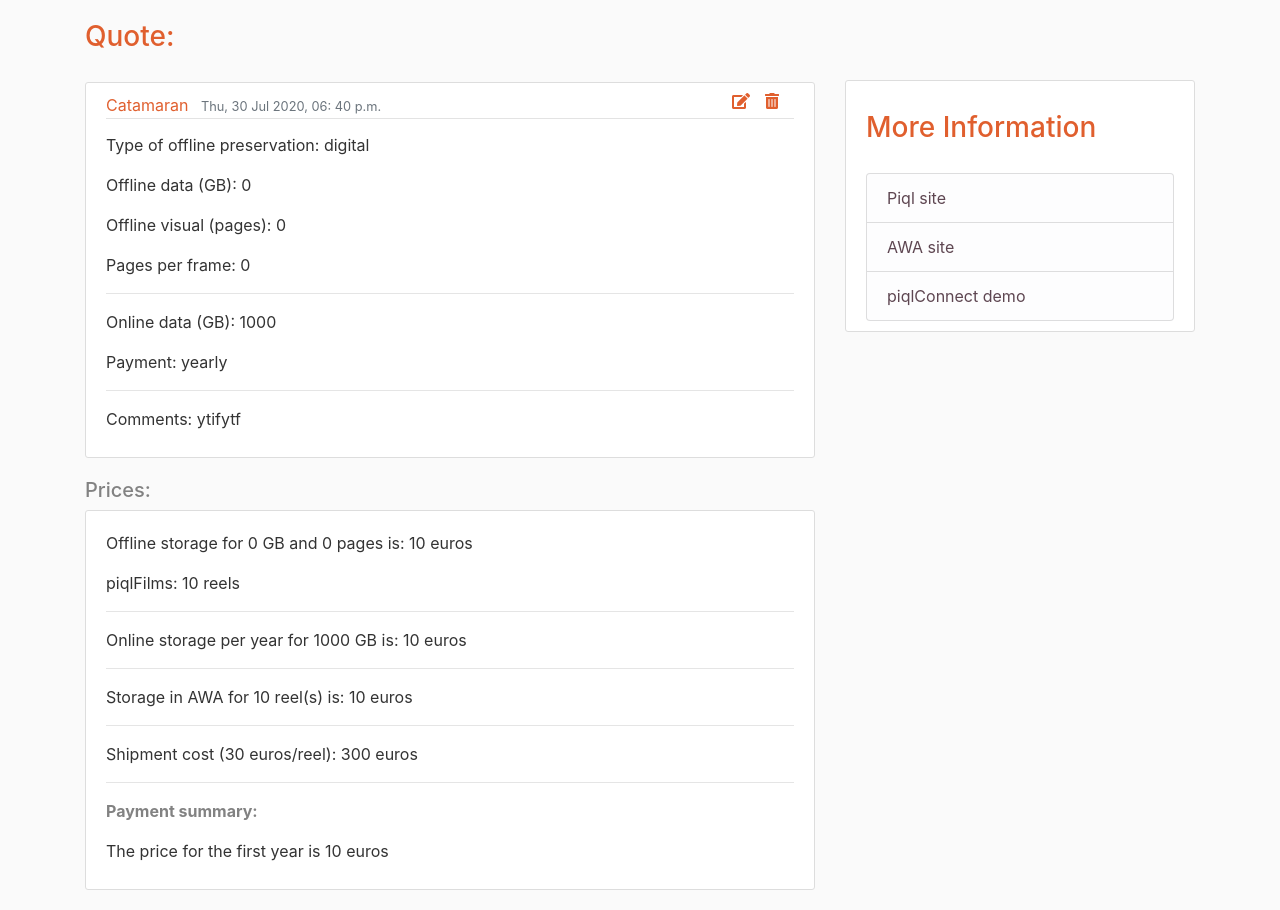
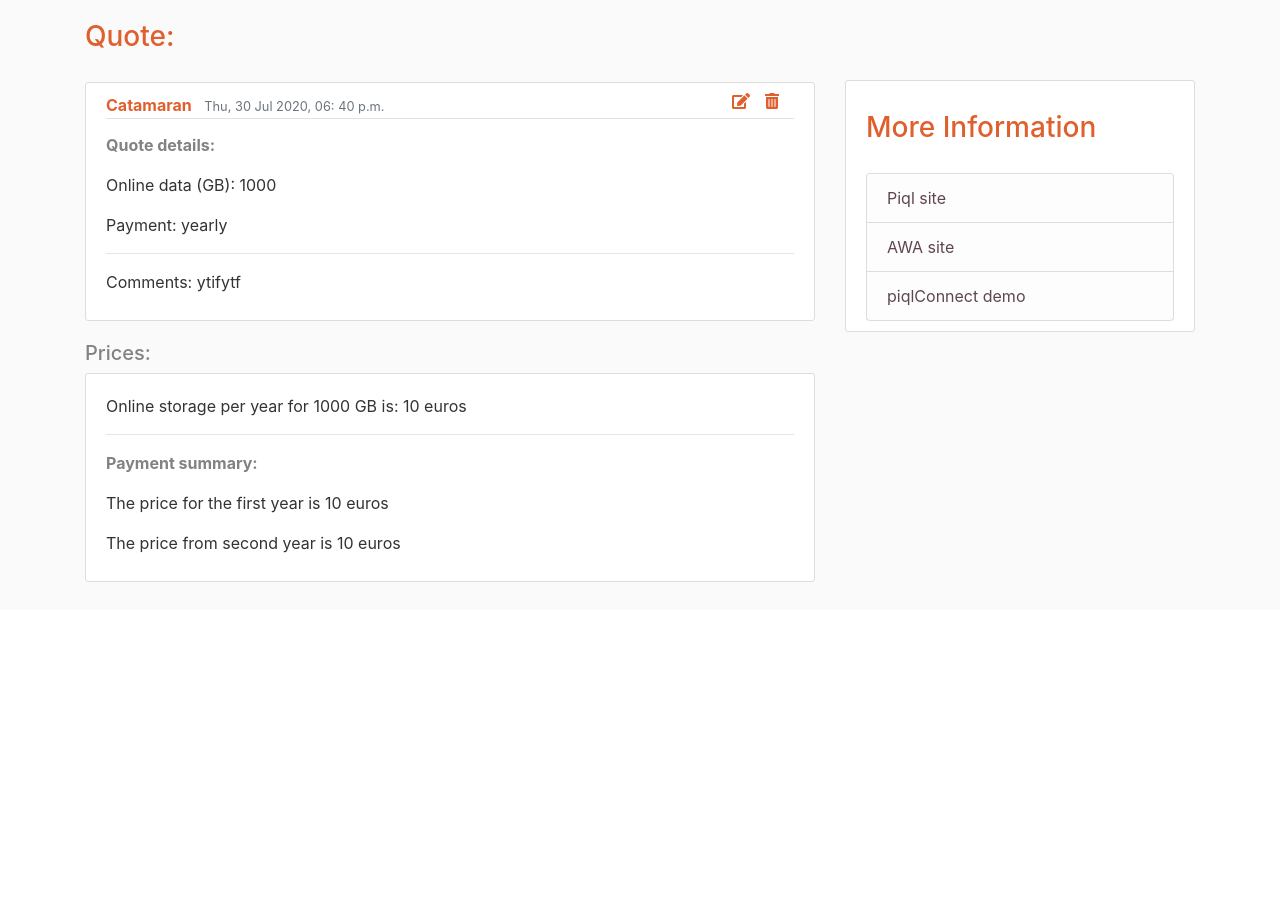
Before and after one commit to alfrtruj-p/calculator, a Django app: template calc/templates/calc/data_quote.html in a window 1280 px wide. Shown: the part 190-1100 px from the top of the page. After the commit the page ends 772 px from the top, so only its background shows below. Run offline with Django 3.2, Linux system fonts and the light colour scheme; data comes from the database, SQL or seed files in the repository; both versions use the stored data as it was after the commit; the template is opened without the code that fills it: values that come from a table or form of the project are taken from there, most other values are stand-ins (such as "Sample title", 1, 10 or a date in 2020); parts of the project's set-up code (start-up, migrations or seed data) failed here and were passed over; some libraries are stand-ins or nearby versions.

Commit message:
adding AWA calculation improvements

```diff
--- a/calc/calculator.py
+++ b/calc/calculator.py
@@ -143,6 +143,8 @@ def awa(decision, entity, storage, reel):
     mgmt_fee = prices.price_calculation(pricing, 'awa_management_yearly')
     if decision == 'no':
         awa_price = 0
+    elif reel == 0:
+        awa_price = 0
     else:
         if entity == 'public':
             fee = reg_fee + prices.price_calculation(pricing, 'awa_contribution_public')
@@ -155,4 +157,19 @@ def awa(decision, entity, storage, reel):
         elif storage == '10':
             storage_awa = mgmt_fee + (prices.price_calculation(pricing, 'awa_reel_yearly_25y') * reel)
         awa_price = fee + storage_awa
-    return awa_price
+    return awa_price, fee, storage_awa
+
+
+"""def reader(piqlreader, service):
+    support = 0
+    installation = prices.price_calculation(pricing, 'piqlReader_installation')
+    if piqlreader == 'no':
+        piqlreader_price = 0
+    else:
+        piqlreader = prices.price_calculation(pricing, 'piqlReader')
+        if service == 'platinum':
+            support = prices.price_calculation(prices, 'piqlReader_platinum_service')
+        elif service == 'gold':
+            support = prices.price_calculation(pricing, 'piqlReader_gold_service')
+        piqlreader_price = piqlreader + installation + support
+    return piqlreader_price, piqlreader, installation, support"""
--- a/calc/models.py
+++ b/calc/models.py
@@ -23,8 +23,8 @@ class Input(models.Model):
     comment = models.TextField(verbose_name='Comments')
     created_date = models.DateTimeField(default=timezone.now)
     awa = models.CharField(default='no', blank=True, max_length=40, choices=DECISION, verbose_name='Storage in Arctic World Archive')
-    awa_contribution = models.CharField(max_length=40, choices=CONTRIBUTION, verbose_name='Entity')
-    awa_storage = models.CharField(max_length=40, choices=STORAGE, verbose_name='AWA Storage')
+    awa_contribution = models.CharField(default='public', max_length=40, choices=CONTRIBUTION, verbose_name='Entity')
+    awa_storage = models.CharField(default='5', max_length=40, choices=STORAGE, verbose_name='AWA Storage')
     piqlreader = models.CharField(default='no', blank=True, max_length=40, choices=DECISION, verbose_name='piqlReader')
     service = models.CharField(blank=True, max_length=40, choices=SERVICE, verbose_name='Service agreement')
 
--- a/calc/templates/calc/data_quote.html
+++ b/calc/templates/calc/data_quote.html
@@ -9,7 +9,7 @@
     <article class="media content-section">
           <div class="media-body">
             <div class="article-metadata">
-              <a class="mr-2" href="{% url 'data_quote' pk=quote.pk %}">{{ quote.customer_name }}</a>
+              <a class="mr-2" href="{% url 'data_quote' pk=quote.pk %}"><strong>{{ quote.customer_name }}</strong></a>
               <small class="text-muted">{{ quote.created_date|date:"D, d M Y, h: i a" }}</small>
 
               <a href="{% url 'quote_delete' pk=quote.pk %}"
@@ -18,6 +18,9 @@
               <a href="{% url 'data_edit' pk=quote.pk %}"><i class="fas fa-edit"></i></a>
             </div>
             <div class="my_quote">
+                <p style="color: #828282"><strong>Quote details:</strong></p>
+
+                {% if quote.offline_data or quote.pages %}
                     <p>Type of offline preservation: {{ quote.type }}</p>
                     <p>Offline data (GB): {{ quote.offline_data }}</p>
                     <p>Offline visual (pages): {{ quote.pages }}</p>
@@ -27,6 +30,9 @@
                         <p>Pages per frame: {{ quote.layout }}</p>
                     {% endif %}
                 <hr>
+                {% endif %}
+
+                {% if quote.online_data %}
                     <p>Online data (GB): {{ quote.online_data }}</p>
                     {% if quote.online_data == 0 %}
                         <p>Payment: only_piqlfilm</p>
@@ -34,6 +40,22 @@
                         <p>Payment: {{ quote.payment }}</p>
                     {% endif %}
                 <hr>
+                {% endif %}
+
+                {% if quote.awa == 'yes' %}
+                    {% if quote.offline_data or quote.pages %}
+                        <p>AWA Storage for a {{ quote.awa_contribution }} entity </p>
+                        <p>Period: {{ quote.awa_storage }} years</p>
+                        <hr>
+                    {% endif %}
+                {% endif %}
+
+                {% if quote.piqlreader == 'yes' %}
+                    <p>piqlReader included</p>
+                    <p>Service support: {{ quote.service }} </p>
+                    <hr>
+                {% endif %}
+
                 <p>Comments: {{ quote.comment|linebreaksbr }}</p>
             </div>
           </div>
@@ -45,65 +67,92 @@
 
           <div class="media-body">
             <div class=" result">
+            {% if quote.payment == 'only_piqlfilm' %}
                 {% if quote.online_data == 0 %}
                     <p>Offline storage for {{ quote.offline_data }} GB and {{ quote.pages }} pages is: {{ price }} euros</p>
                     <p>piqlFilms: {{ reel }} reels</p>
                     <hr>
+                    {% if quote.awa == 'yes' %}
+                        <p>Storage in AWA for {{ reel }} reel(s) is: {{ price_awa }} euros</p>
+                        <p>Including:</p>
+                        <p>One time registration and contribution fee for: {{ fee }} euros</p>
+                        <p>Management fee and AWA storage for: {{ storage_awa }} euros per year</p>
+                        <hr>
+                    {% endif %}
 
-                <p>Storage in AWA for {{ reel }} reel(s) is: {{ quote.awa_price }} euros</p>
-                <hr>
-
+                    <p style="color: #828282"><strong>Payment summary:</strong></p>
+                    <p>The price for the first year is {{ first_year_price }} euros</p>
                     {% if quote.awa == 'no' %}
                         <p>Shipment cost (30 euros/reel): {{ reel|mul:30 }} euros</p>
                     {% else %}
                         <p>Shipment cost to AWA (20 euros/reel): {{ reel|mul:20 }} euros</p>
+                        <hr>
+                        <p>The price from second year is {{ second_year_price }} euros</p>
                     {% endif %}
+                    <hr>
+                {% else %}
+                    <p>Incorrect "online payment", please select "Yearly" or "Monthly"</p>
+                {% endif %}
+
             {% elif quote.payment == 'yearly' %}
+                {% if quote.offline_data or quote.pages %}
                     <p>Offline storage for {{ quote.offline_data }} GB and {{ quote.pages }} pages is: {{ offline }} euros</p>
                     <p>piqlFilms: {{ reel }} reels</p>
                     <hr>
-
+                {% endif %}
                 <p>Online storage per year for {{ quote.online_data }} GB is: {{ online }} euros</p>
                 <hr>
+                {% if quote.awa == 'yes' %}
+                    {% if quote.offline_data or quote.pages %}
+                        <p>Storage in AWA for {{ reel }} reel(s) is: {{ price_awa }} euros</p>
+                        <p>Including:</p>
+                        <p>One time registration and contribution fee for: {{ fee }} euros</p>
+                        <p>Management fee and AWA storage for: {{ storage_awa }} euros per year</p>
+                        <hr>
+                    {% endif %}
+                {% endif %}
 
-                <p>Storage in AWA for {{ reel }} reel(s) is: {{ price_awa }} euros</p>
-                <hr>
 
+                <p style="color: #828282"><strong>Payment summary:</strong></p>
+                <p>The price for the first year is {{ first_year_price }} euros</p>
+                {% if quote.offline_data or quote.pages %}
                     {% if quote.awa == 'no' %}
                         <p>Shipment cost (30 euros/reel): {{ reel|mul:30 }} euros</p>
                     {% else %}
                         <p>Shipment cost to AWA (20 euros/reel): {{ reel|mul:20 }} euros</p>
                     {% endif %}
                 <hr>
+                {% endif %}
+                <p>The price from second year is {{ second_year_price }} euros</p>
 
-                <p style="color: #828282"><strong>Payment summary:</strong></p>
-                <p>The price for the first year is {{ price }} euros</p>
-                {% if quote.offline_data or quote.pages > 0 %}
-                <p>The price from second year is {{ online }} euros</p>
-                {% endif %}
             {% elif quote.payment == 'monthly' %}
+                {% if quote.offline_data or quote.pages %}
                     <p>Offline storage for {{ quote.offline_data }} GB and {{ quote.pages }} pages is: {{ offline }} euros</p>
                     <p>piqlFilms: {{ reel }} reels</p>
                     <hr>
-
+                {% endif %}
                 <p>Online storage per month for {{ quote.online_data }} GB is: {{ online }} euros</p>
                 <hr>
+                {% if quote.awa == 'yes' %}
+                    <p>Storage in AWA for {{ reel }} reel(s) is: {{ price_awa }} euros</p>
+                    <p>Including:</p>
+                    <p>One time registration and contribution fee for: {{ fee }} euros</p>
+                    <p>Management fee and AWA storage for: {{ storage_awa }} euros per year</p>
+                    <hr>
+                {% endif %}
 
-                <p>Storage in AWA for {{ reel }} reel(s) is: {{ quote.awa_price }} euros</p>
-                <hr>
 
+                <p style="color: #828282"><strong>Payment summary:</strong></p>
+                <p>The price for the first month is {{ first_year_price }} euros</p>
+                {% if quote.offline_data or quote.pages %}
                     {% if quote.awa == 'no' %}
                         <p>Shipment cost (30 euros/reel): {{ reel|mul:30 }} euros</p>
                     {% else %}
                         <p>Shipment cost to AWA (20 euros/reel): {{ reel|mul:20 }} euros</p>
                     {% endif %}
                 <hr>
-
-                <p style="color: #828282"><strong>Payment summary:</strong></p>
-                <p>The price for the first month is {{ price }} euros</p>
-                {% if quote.offline_data or quote.pages > 0 %}
-                <p>The price from second month is {{ online }} euros</p>
                 {% endif %}
+                 <p>The price from second month is {{ second_year_price }} euros</p>
             {% endif %}
 
             </div>
```
Also changed, not shown: calc/views.py (+8 -2 lines), calc/migrations/0008_auto_20200824_2359.py (added), db.sqlite3, 1 other file. Lines whose indentation alone changed are shown as unchanged.
